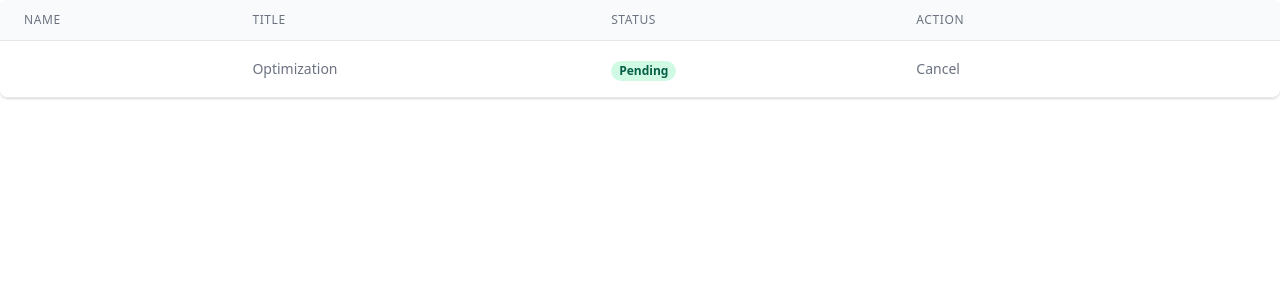
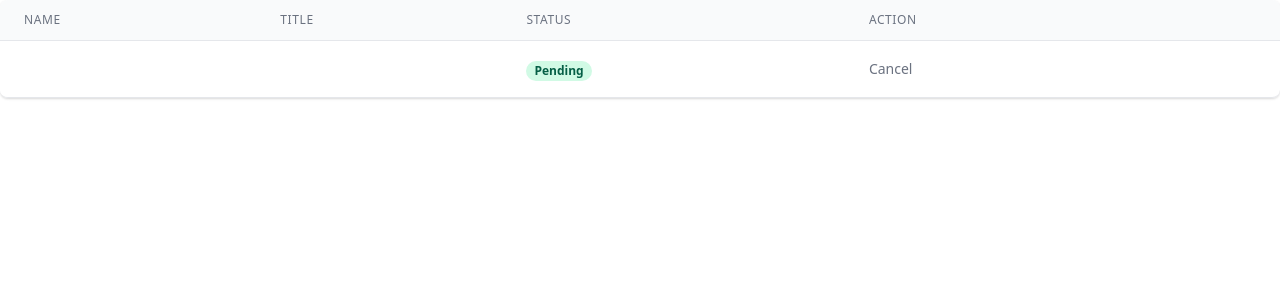
Before and after one commit to maen08/voluntary, a Django app: page /applied/ in a window 1280 px wide. Shown: the part 64-364 px from the top of the page. Run offline with Django 3.2, Linux system fonts and the light colour scheme.

Commit message:
deployment

```diff
--- a/requirements.txt
+++ b/requirements.txt
@@ -7,7 +7,6 @@ cryptography==3.3.1
 defusedxml==0.6.0
 dj-database-url==0.5.0
 Django==3.1.5
-django-allauth==0.44.0
 django-heroku==0.3.1
 djangoroku==0.1.2
 gunicorn==20.0.4
--- a/templates/applied-activity.html
+++ b/templates/applied-activity.html
@@ -80,7 +80,7 @@
               </td>
               <td class="px-6 py-4 whitespace-nowrap">
                 <div class="text-sm text-gray-900">{{user.skill}}</div>
-                <div class="text-sm text-gray-500">Optimization</div>
+
               </td>
               <td class="px-6 py-4 whitespace-nowrap">
                 <span class="px-2 inline-flex text-xs leading-5 font-semibold rounded-full bg-green-100 text-green-800">
```
